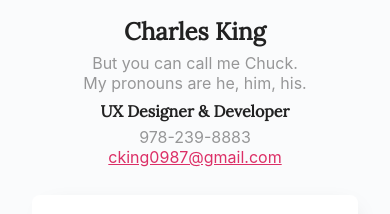
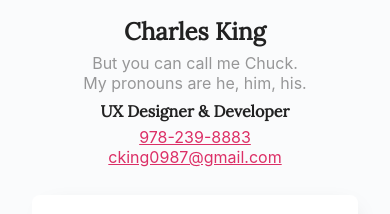
Before and after one commit to cking0987/resume, a Vue app: page / in a window 390 px wide. Shown: the top 214 px of the page. Built offline with nearby package versions, Linux system fonts and the light colour scheme.

Commit message:
Click phone number to call

```diff
--- a/src/components/Header.vue
+++ b/src/components/Header.vue
@@ -7,7 +7,7 @@
 		</div>
 		<div class="contact-info-container">
 			<h2 v-if="title">{{ title }}</h2>
-			<p v-if="phone">{{ phone }}</p>
+			<p v-if="phone"><a :href="phoneURL">{{ phone }}</a></p>
 			<p v-if="email"><a :href="emailURL">{{ email }}</a></p>
 		</div>
 	</div>
@@ -26,8 +26,11 @@ export default {
 		website: String
 	},
 	computed: {
-		emailURL () {
+		emailURL() {
 			return 'mailto:' + this.email
+		},
+		phoneURL() {
+			return 'tel:' + this.phone
 		}
 	}
 }
```
